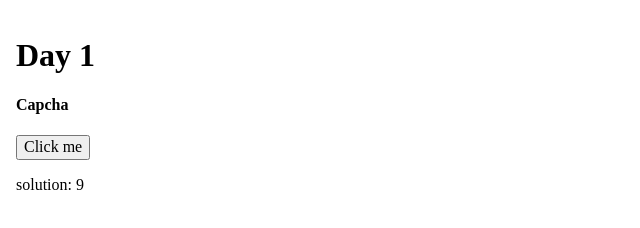
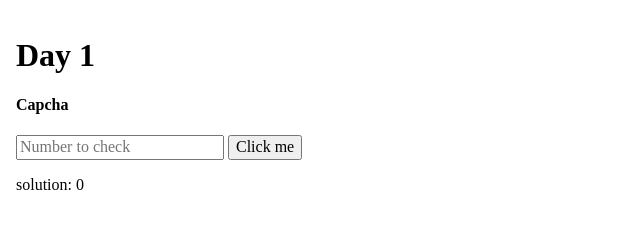
Before and after one commit to brorhb/AdventOfCode2017, a plain HTML site: page day1/index.html in a window 1280 px wide. Both pictures are taken after a click on the button "Click me". Shown: the whole page, without its empty margins (0-640 px from the left). Drawn offline with nearby package versions, Linux system fonts and the light colour scheme.

Commit message:
day1 challenge completed :santa:

```diff
--- a/day1/index.html
+++ b/day1/index.html
@@ -9,7 +9,8 @@
     <div class="pa3">
       <h1>Day 1</h1>
       <h4>Capcha</h4>
-      <button type="button" onclick="solveCapcha('91212129')" name="button">Click me</button>
+      <input id="input" placeholder="Number to check" />
+      <button type="button" onclick="solveCapcha()" name="button">Click me</button>
       <p id="output"></p>
     </div>
     <script type="text/javascript" src="./index.js"></script>
--- a/day1/index.js
+++ b/day1/index.js
@@ -7,8 +7,8 @@ For example:
 - 91212129 produces 9 because the only digit that matches the next one is the last    digit, 9.
 */
 
-function solveCapcha (capcha) {
-  var number = capcha
+function solveCapcha () {
+  var number = document.getElementById('input').value
   var numbers = []
   var last = 0
   var current = 0
```
